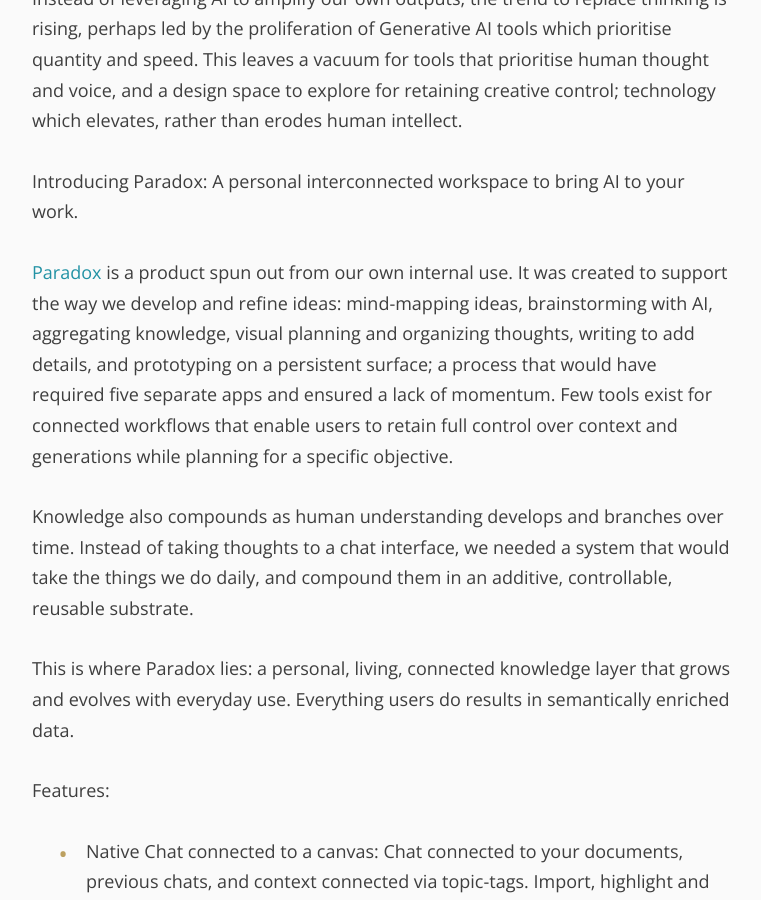
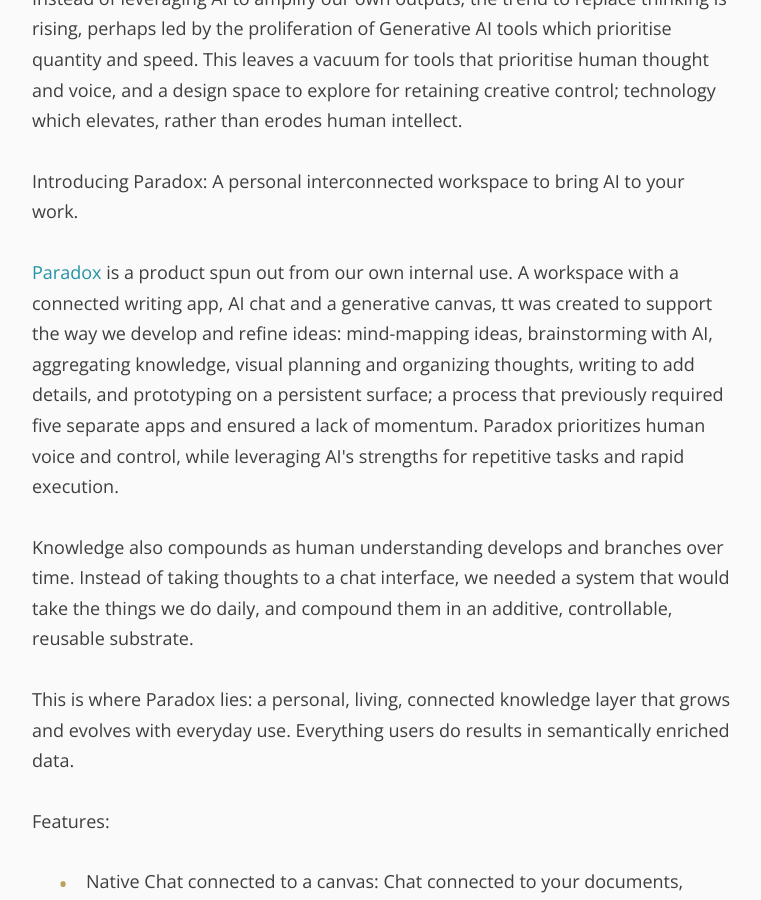
Before and after one commit to anomalyae/thinking, a Jekyll site: the page built from _posts/2025-06-05-Computation-is-not-thought.md, in a window 1280 px wide and 900 px high, scrolled down 5593 px. Shown: the whole window, without its empty margins (258-1019 px from the left). Built offline with Jekyll 4.4.1, drawn with Linux system fonts in a browser that asks for light colours; nearby versions of some CDN libraries; comment, search, counter and statistics services are not loaded; a style sheet for code colours, icons or effects is not loaded.

Commit message:
update computation article 4

```diff
--- a/_posts/2025-06-05-Computation-is-not-thought.md
+++ b/_posts/2025-06-05-Computation-is-not-thought.md
@@ -276,7 +276,7 @@
 <p class="font-nevermind">Introducing Paradox: A personal interconnected workspace to bring AI to your work. </p>
 
 
-<p><a href="https://www.paradox.website" class="blue" target="_blank">Paradox</a> is a product spun out from our own internal use. It was created to support the way we develop and refine ideas: mind-mapping ideas, brainstorming with AI, aggregating knowledge, visual planning and organizing thoughts, writing to add details, and prototyping on a persistent surface; a process that would have required five separate apps and ensured a lack of momentum. Few tools exist for connected workflows that enable users to retain full control over context and generations while planning for a specific objective.</p>
+<p><a href="https://www.paradox.website" class="blue" target="_blank">Paradox</a> is a product spun out from our own internal use. A workspace with a connected writing app, AI chat and a generative canvas, tt was created to support the way we develop and refine ideas: mind-mapping ideas, brainstorming with AI, aggregating knowledge, visual planning and organizing thoughts, writing to add details, and prototyping on a persistent surface; a process that previously required five separate apps and ensured a lack of momentum. Paradox prioritizes human voice and control, while leveraging AI's strengths for repetitive tasks and rapid execution.</p>
 
 <p>Knowledge also compounds as human understanding develops and branches over time. Instead of taking thoughts to a chat interface, we needed a system that would take the things we do daily, and compound them in an additive, controllable, reusable substrate.</p>
 
```
